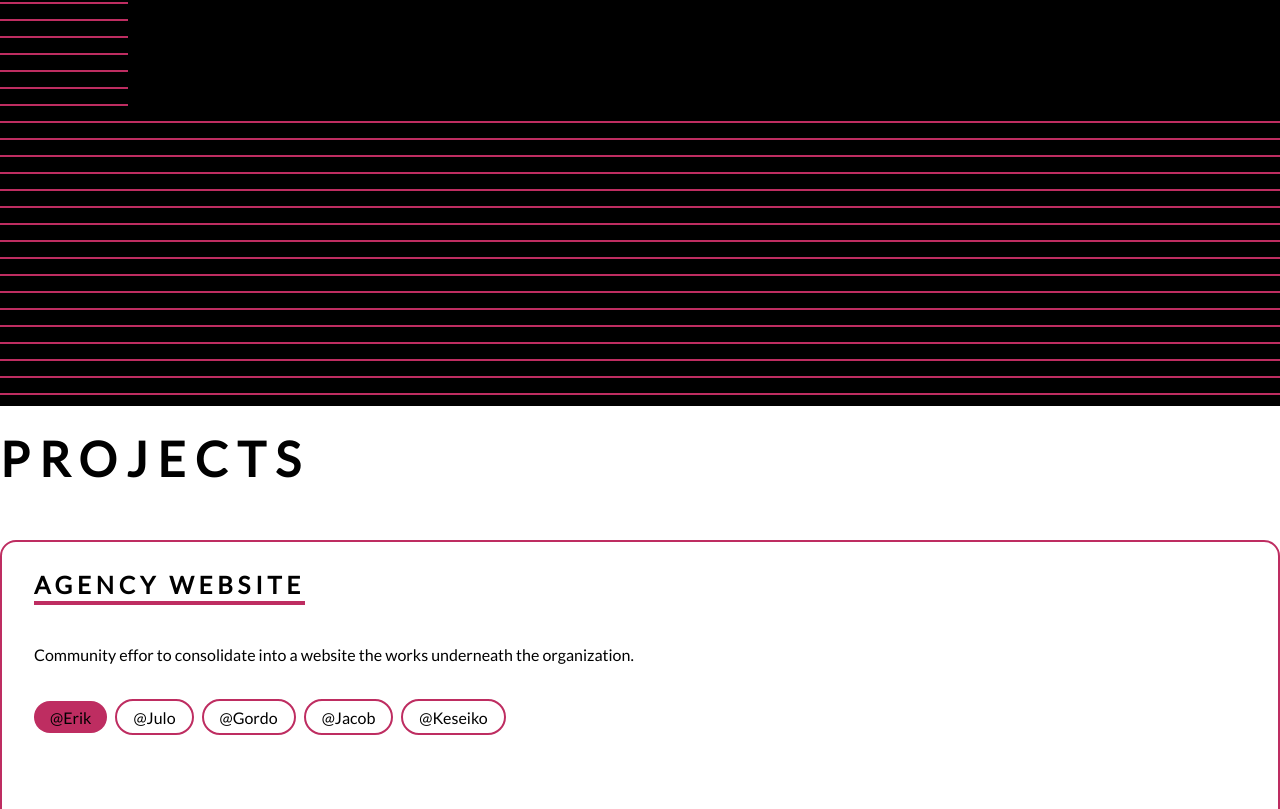
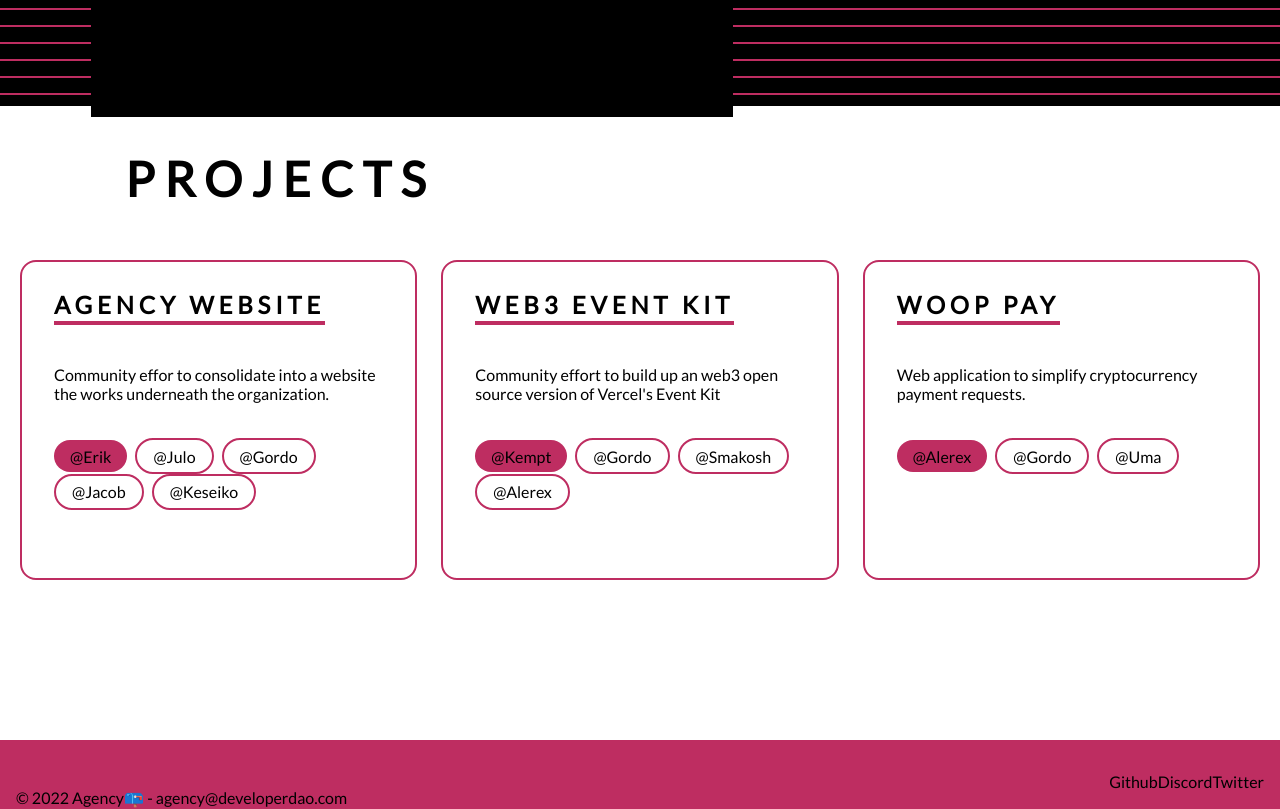
Before and after one commit to 0xJulo/Agency-Landing-Julo, a Next.js app: page / in a window 1280 px wide. Shown: the part 640-1449 px from the top of the page. Built offline with nearby package versions, Linux system fonts and the light colour scheme.

Commit message:
Add styling

```diff
--- a/pages/_app.js
+++ b/pages/_app.js
@@ -1,4 +1,6 @@
 import '../styles/globals.css';
+import '../styles/global-grid.css';
+import '../styles/spacing.css';
 
 function MyApp({ Component, pageProps }) {
   return <Component {...pageProps} />;
--- /dev/null
+++ b/styles/spacing.css
@@ -0,0 +1,3 @@
+.sectionBottom {
+    margin-bottom: 10em;
+}
```
